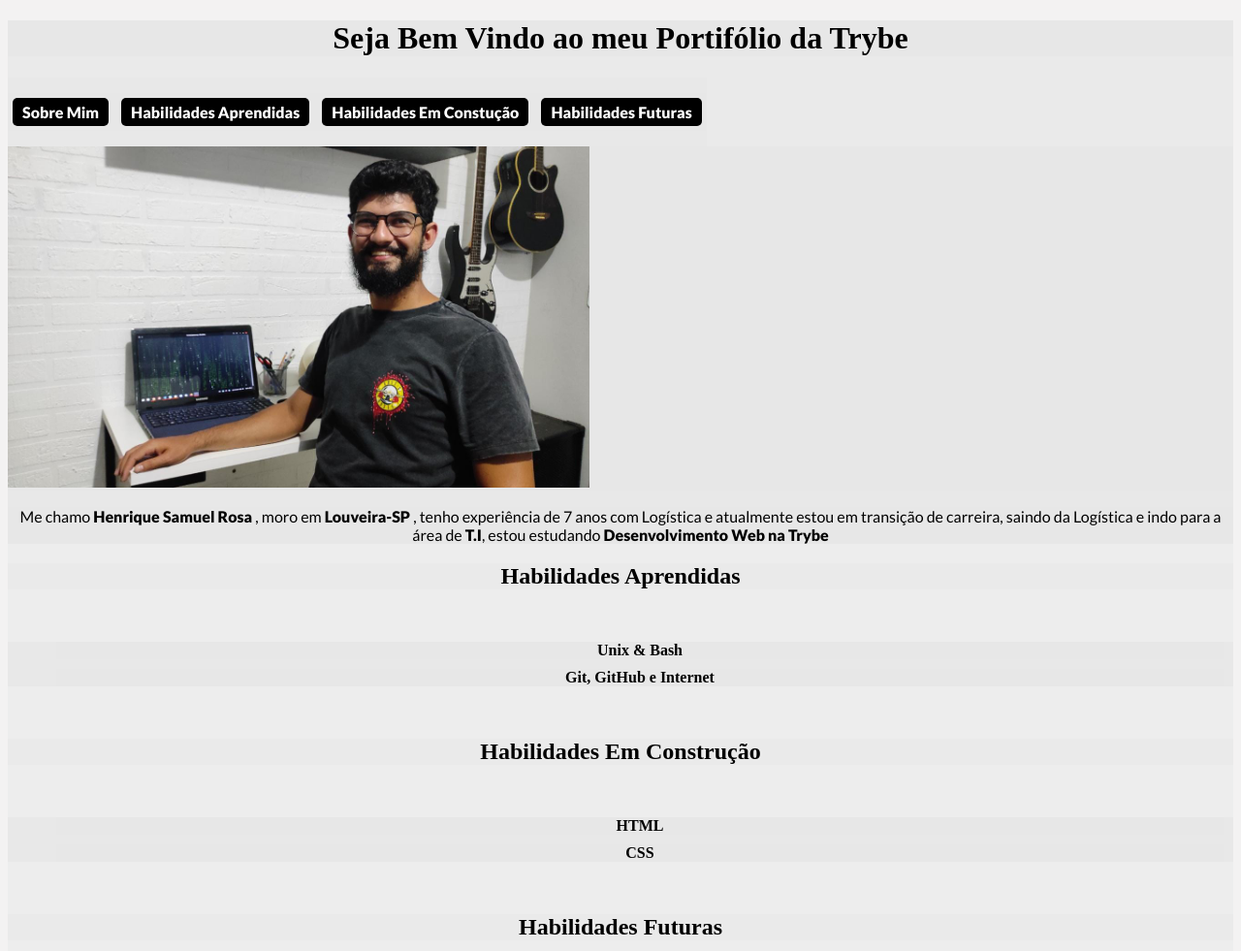
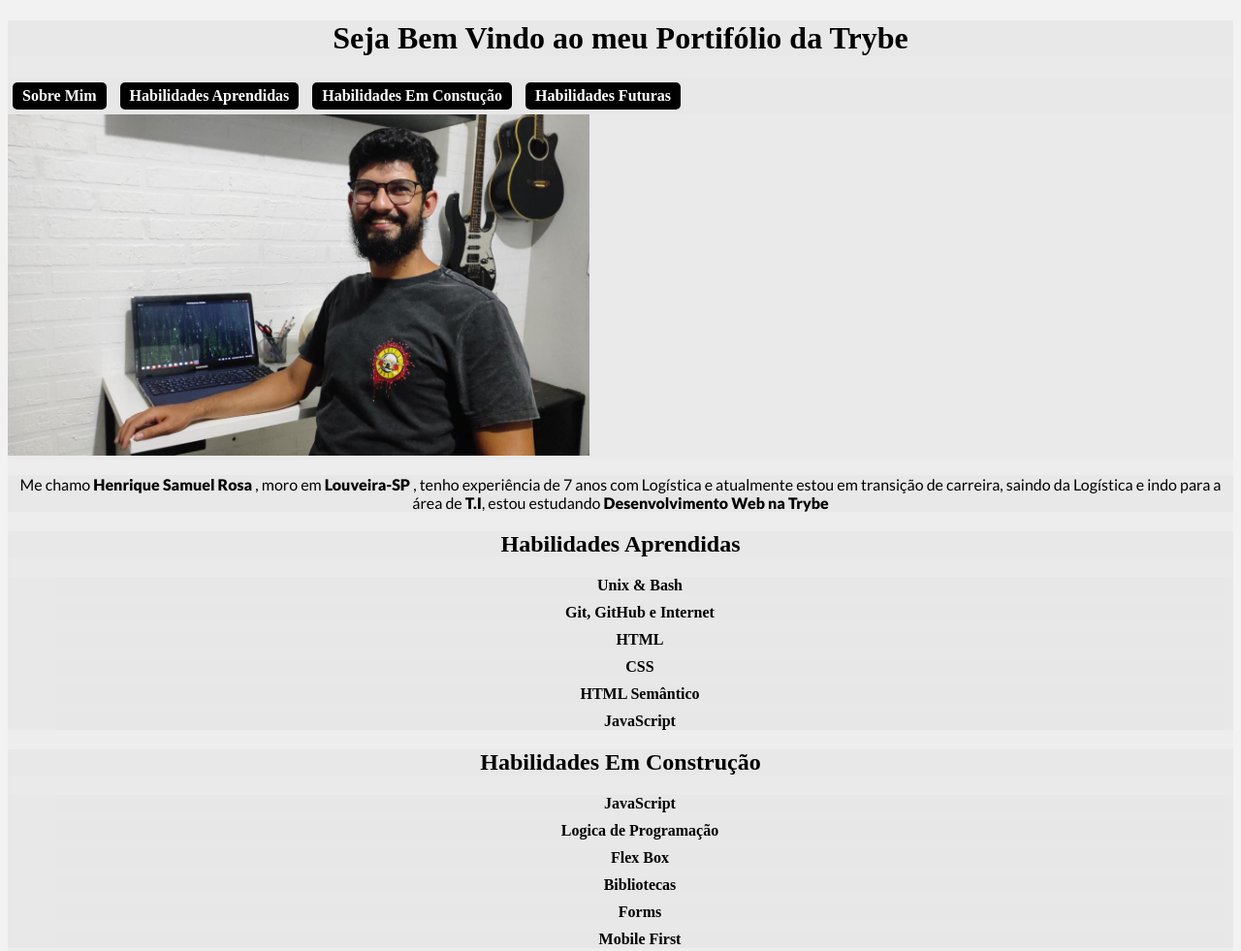
Before and after one commit to HenriqueSamuelRosa/HenriqueSamuelRosa.github.io, a plain HTML site: page index.html in a window 1280 px wide. Shown: the top 981 px of the page at 97% size. Drawn offline with Linux system fonts and the light colour scheme.

Commit message:
adiciona HTML Semântico á página, Proximo passo será o CSS

```diff
--- a/index.html
+++ b/index.html
@@ -1,70 +1,72 @@
 <!DOCTYPE html>
 <html lang="en">
+
 <head>
     <meta charset="UTF-8">
     <meta http-equiv="X-UA-Compatible" content="IE=edge">
     <meta name="viewport" content="width=device-width, initial-scale=1.0">
     <title>Henrique Rosa</title>
 </head>
-<link rel="stylesheet" type="text/css" href="style.css" media="screen"/>
+<link rel="stylesheet" type="text/css" href="style.css" media="screen" />
 
 <link rel="preconnect" href="https://fonts.googleapis.com">
 <link rel="preconnect" href="https://fonts.gstatic.com" crossorigin>
 <link href="https://fonts.googleapis.com/css2?family=Lato:ital,wght@0,400;0,900;1,700&display=swap" rel="stylesheet">
 
 <body>
-    <div>
-        <div>
+    <header>
         <h1 id="topo">Seja Bem Vindo ao meu Portifólio da Trybe</h1>
-        </div>
 
+        <section class="nav-buttons">
             <nav>
-           <p>
-            <a class="button" href="#sobreMim" > Sobre Mim </a>
-            <a class="button" href="#jaSei" >Habilidades Aprendidas</a>
-            <a class="button" href="#aprendendo" >Habilidades Em Constução</a>
-            <a class="button" href="#future" >Habilidades Futuras</a>
-           </p>
+                <a class="button" href="#sobreMim"> Sobre Mim </a>
+                <a class="button" href="#jaSei">Habilidades Aprendidas</a>
+                <a class="button" href="#aprendendo">Habilidades Em Constução</a>
+                <a class="button" href="#future">Habilidades Futuras</a>
             </nav>
+        </section>
+    </header>
 
-        <br>
-
-        <div>
-            <div>
+    <section id="photo">
         <img id="foto" width="600 px" src="images/WhatsApp Image 2022-03-31 at 18.38.53.jpeg" alt="Minha Foto">
-            </div>
+    </section>
     <article>
-            <p id="sobreMim"> Me chamo <strong>Henrique Samuel Rosa
+        <p id="sobreMim">
+            Me chamo <strong>Henrique Samuel Rosa
             </strong>, moro em <strong>Louveira-SP
             </strong>, tenho experiência de 7 anos com Logística
             e atualmente estou em transição de carreira,
             saindo da Logística e indo para a área de
             <strong>T.I</strong>, estou estudando
-              <strong>Desenvolvimento Web na Trybe</strong></p>
+            <strong>Desenvolvimento Web na Trybe</strong>
+        </p>
     </article>
-        </div>
-    </div>
+    <section class="learned">
         <h2 id="jaSei">Habilidades Aprendidas</h2>
-     <br>
-    <article>
         <ul>
             <li>Unix & Bash</li>
             <li>Git, GitHub e Internet</li>
-        </ul>
-    </article>
-    <br>
-    <h2 id="aprendendo" >Habilidades Em Construção</h2>
-    <br>
-    <article>
-        <ul>
             <li>HTML</li>
             <li>CSS</li>
+            <li>HTML Semântico</li>
+            <li>JavaScript</li>
         </ul>
-    </article>
-    <br>
-    <h2 id="future" >Habilidades Futuras</h2>
-    <br>
-    <article>
+    </section>
+
+    <section class="learning">
+        <h2 id="aprendendo">Habilidades Em Construção</h2>
+        <ul>
+            <li>JavaScript</li>
+            <li>Logica de Programação</li>
+            <li>Flex Box</li>
+            <li>Bibliotecas</li>
+            <li>Forms</li>
+            <li>Mobile First</li>
+        </ul>
+    </section>
+
+    <section class="will-learn">
+        <h2 id="future">Habilidades Futuras</h2>
         <ul>
             <li>JavaScript</li>
             <li>Lógica de Programação</li>
@@ -79,13 +81,14 @@
             <li>Ciência da Computação</li>
             <li>Algoritimos</li>
         </ul>
-    </article>
-     <br>
+    </section>
 
     <footer>
-        <a href= "https://www.linkedin.com/in/henriquesrosa/"> <img width="100px" src="images/linkedin-botão-social-popular-do-ícone-dos-meios-no-fundo-branco-isolado-transparente-154683363.jpg" alt="Linkedin" ></a>
-        <br>
+        <a href="https://www.linkedin.com/in/henriquesrosa/"> <img width="100px"
+                src="images/linkedin-botão-social-popular-do-ícone-dos-meios-no-fundo-branco-isolado-transparente-154683363.jpg"
+                alt="Linkedin"></a>
         <a class="button" href="#topo"> Voltar Ao Topo</a>
     </footer>
 </body>
+
 </html>
```
Lines whose indentation alone changed are shown as unchanged.
